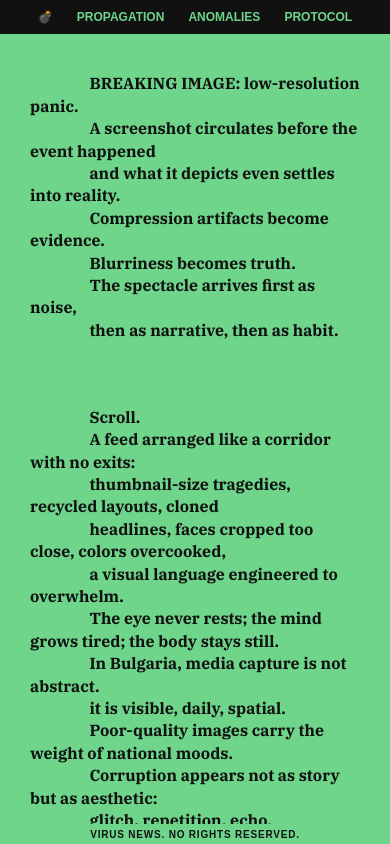
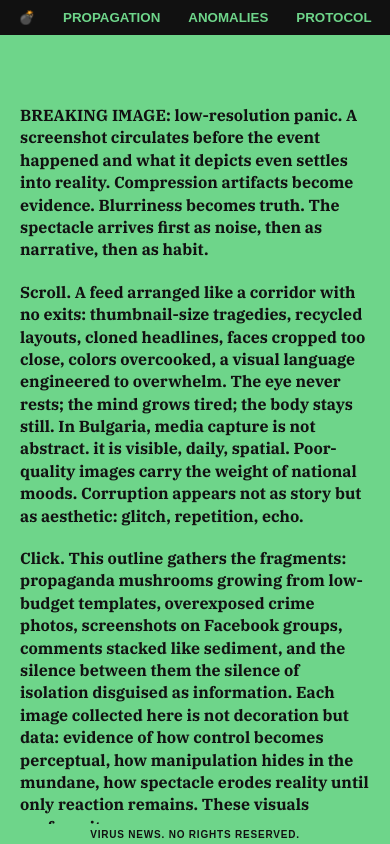
Before and after one commit to kosarakes-lab/virus-news, a plain HTML site: page index.html in a window 390 px wide. Shown: the top 844 px of the page. Drawn offline with Linux system fonts and the light colour scheme.

Commit message:
Update style.css

```diff
--- a/style.css
+++ b/style.css
@@ -6,21 +6,19 @@
   }
 
   .nav-link {
-    font-size: 9pt !important;
-    margin: 0 2px !important;
+    font-size: 10pt !important;
+    margin: 0 4px !important;
   }
 
   /* Blog padding / header */
   .blog {
-    padding: 10px 10px !important;
-    ;
+    padding: 15px 15px 30 15px !important;
   }
 
   .blog-post h2 {
     font-size: 20px !important;
-    ;
     margin-top: 40px !important;
-    ;
+    text-indent: 0 !important;
   }
 
   .blog-post p,
@@ -29,17 +27,23 @@
     line-height: 1.5;
   }
 
+  .content{
+    margin-left: 0 !important;
+    margin-right: 0 !important;
+    padding-left: 0 !important;
+    padding-right: 0 !important;
+  }
+
   .poem {
+    white-space: normal !important;
     font-size: 16px !important;
     line-height: 1.4 !important;
     word-break: normal !important;
     margin-left: 0 !important;
-    /* remove extra left margin */
     margin-right: 0 !important;
-    /* optional for symmetry */
     padding-left: 0 !important;
-    /* remove inherited padding from parent */
     padding-right: 0 !important;
+    text-align: left !important;
     text-indent: 0 !important;
   }
 
@@ -47,7 +51,7 @@
   .image-feed {
     grid-template-columns: 1fr !important;
     width: 90vw !important;
-    top: calc(40vh + 60px) !important;
+    top: calc(50vh + 60px) !important;
     bottom: 20px;
     gap: 8px;
   }
@@ -63,7 +67,7 @@
 
   #search-container {
     position: fixed !important;
-    top: calc(50vh + 30px) !important;
+    top: calc(45vh + 30px) !important;
 
   }
 
@@ -420,7 +424,6 @@ main {
 
 .poem {
   white-space: pre-wrap;
-  /* preserves line breaks and wraps text */
   font-family: "IBM Plex Serif", serif;
   font-weight: 800;
   font-size: 20px;
```
